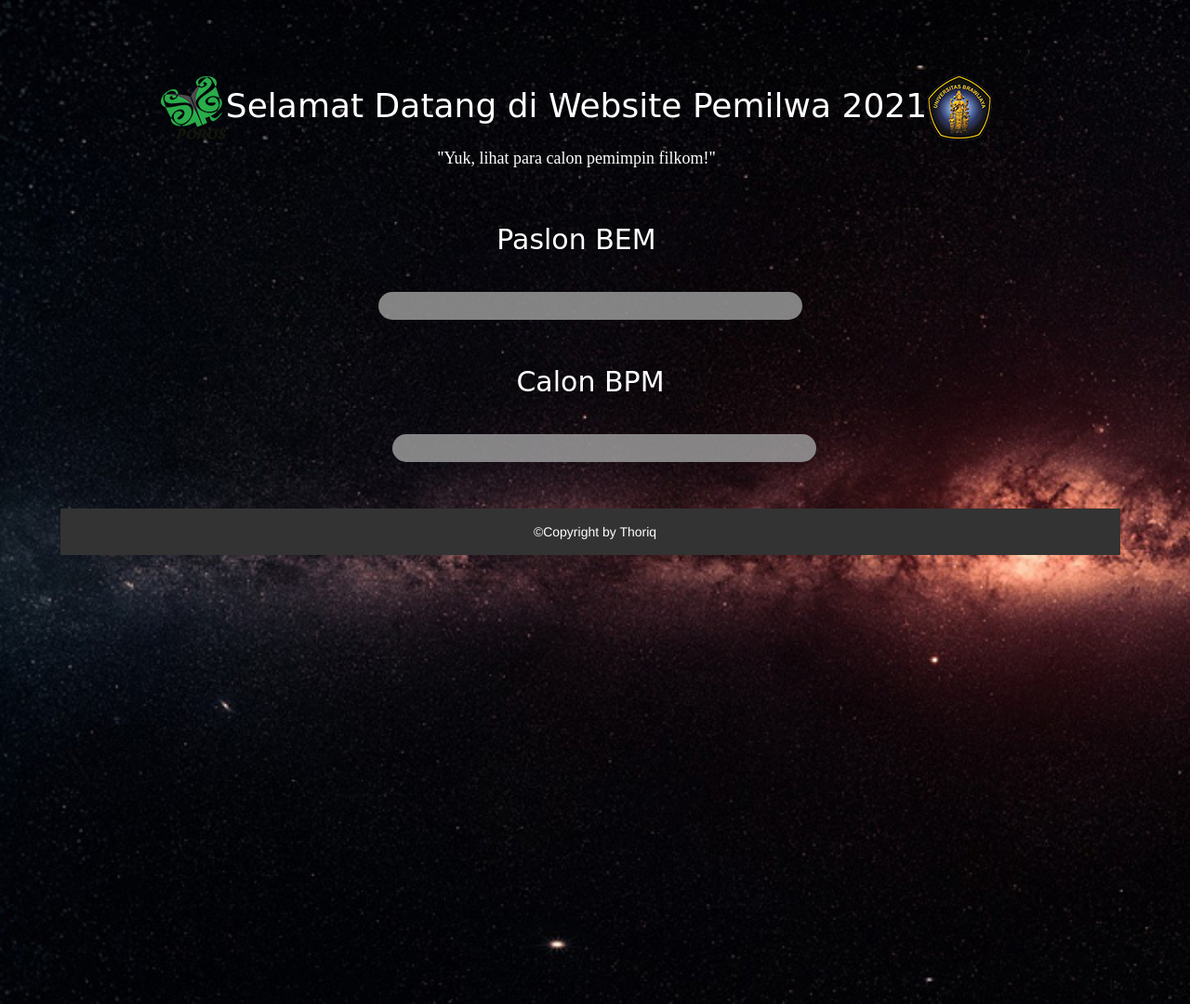
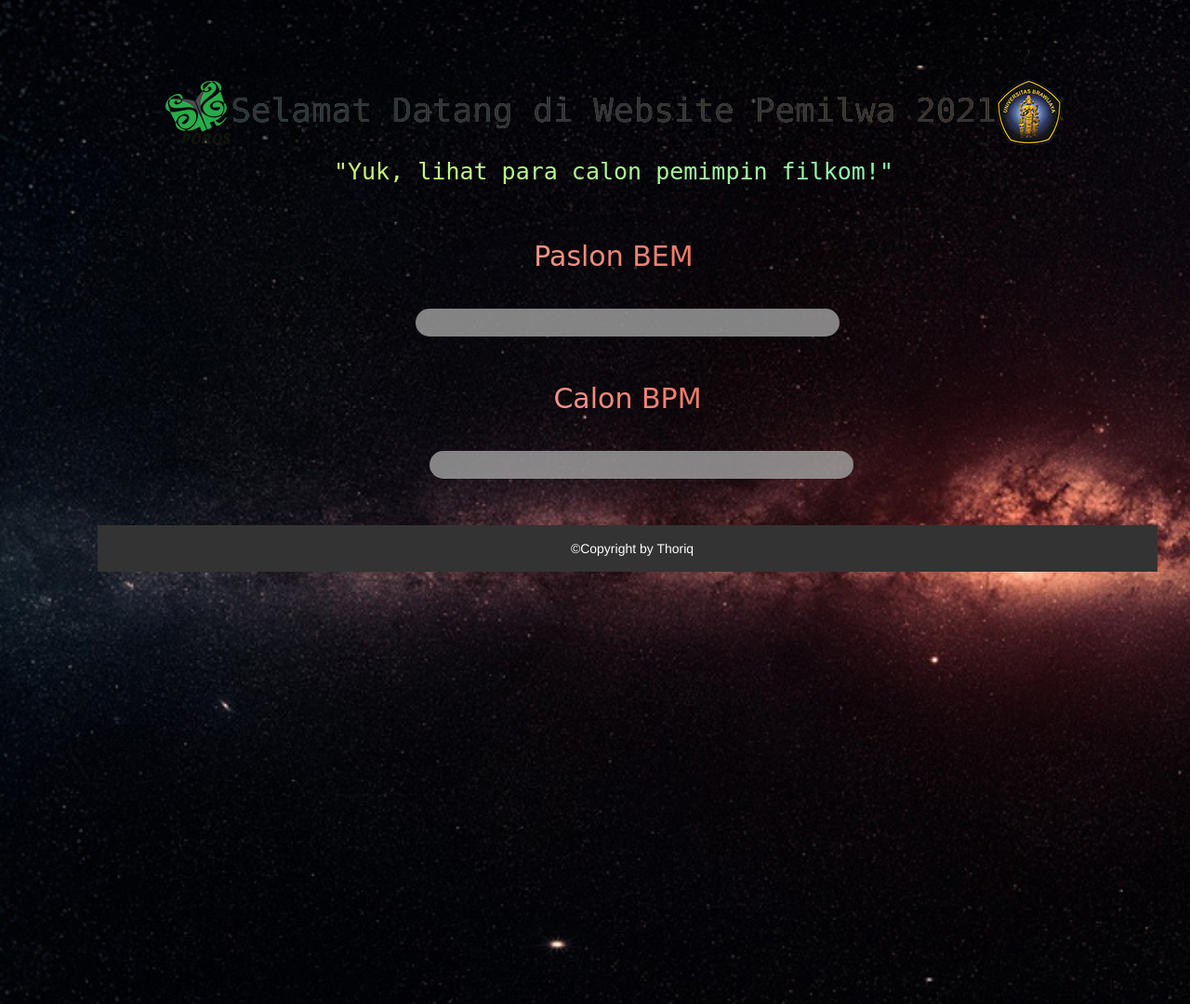
Before and after one commit to dewiaap/pemilu, a CodeIgniter app: page /pemilu/ in a window 1280 px wide. Shown: the part 52-1132 px from the top of the page at 93% size. Run offline with CodeIgniter, Linux system fonts and the light colour scheme; a user stored in the database is signed in; data that the repository does not hold is empty; some libraries are stand-ins or nearby versions.

Commit message:
Update style.css

```diff
--- a/assets/css/style.css
+++ b/assets/css/style.css
@@ -1,3 +1,7 @@
+*{
+    padding: 0px;
+    margin: 0px;
+}
 body{
     text-align: center;
     background-color: #f0f0f0;
@@ -8,30 +12,45 @@ body{
 }
 #kontainer {
     height: 1000px;
-    width: 1200px;
+    width: 100%;
     margin: 0 auto;
     margin: 20px;
     margin-top: 60px;
+
 }
 #Selamat{
-    font-family: cursive;
-    color: white;
+    font-family: monospace;
+    background:linear-gradient(45deg, #08AADB, #f07328);
+    background-clip: text;
+    width: 100%;
+    padding: 5px;
+
 }
 #Tulisan {
-    font-family: times new roman;
+    font-family: monospace;
     color: white;
+    background: -webkit-linear-gradient(45deg, #f8f54f, #61fcda);
+    -webkit-background-clip: text;
+    -webkit-text-fill-color: transparent;
+    font-size: 25px;
 }
 #pasangan{
     /* text-transform: uppercase; */
-    color: white;
-    font-family: cursive;
+    color: rgb(0, 0, 0);
+    font-family: monospace;
     font-size: 25px;
+    text-align: center;
+
 }
 .container  h3{
     padding: 30px;
     color: white;
     font-family: cursive;
     font-size: 30px;
+    background: -webkit-linear-gradient(45deg, #ededee, #f52004);
+    -webkit-background-clip: text;
+    -webkit-text-fill-color: transparent;
+    text-align: center;
 }
 #databem{
     margin-top:0px;
@@ -85,7 +104,7 @@ button{
 }
 #prodi{
     color: white;
-    font-family: cursive;
+    font-family: monospace;
     font-size: 20px;
 
 }
@@ -95,6 +114,7 @@ button{
     text-align: center;
     margin-top: 120px;
     weight: 30px;
-    color: aqua;
-
+    background: -webkit-linear-gradient(45deg, #f8f54f, #61fcda);
+    -webkit-background-clip: text;
+    -webkit-text-fill-color: transparent;
 }
```
